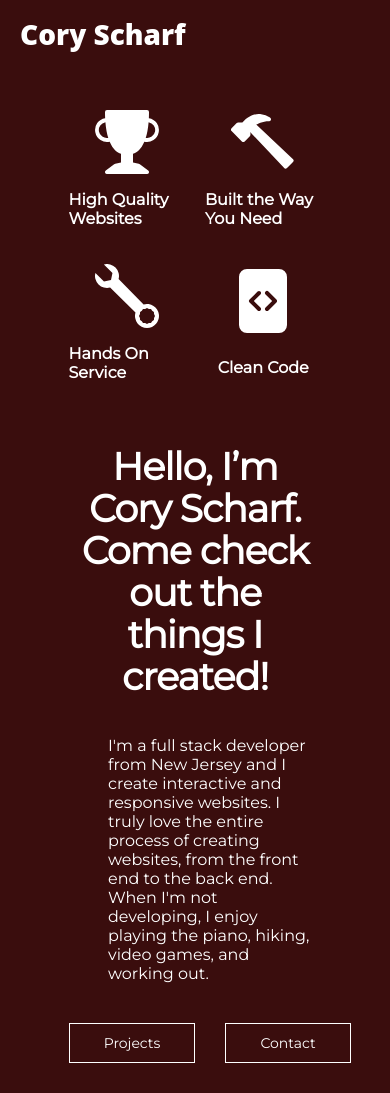
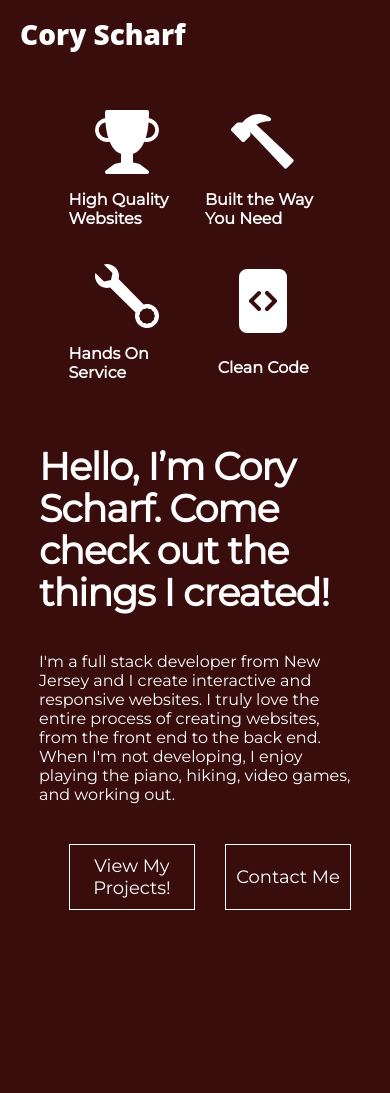
Before and after one commit to Cscharf91/portfolio-v2, a React (Create React App) app: page / in a window 390 px wide. After the commit the page ends 940 px from the top, so only its background shows below. Built offline with nearby package versions, Linux system fonts and the light colour scheme.

Commit message:
minor layout changes

```diff
--- a/src/components/home/Header.css
+++ b/src/components/home/Header.css
@@ -73,7 +73,7 @@
 }
 
 .hero-links {
-  width: 10%;
+  width: 35%;
   margin: auto;
   display: grid;
   grid-template-columns: 1fr 1fr;
@@ -137,10 +137,19 @@
     grid-template-columns: 1fr 1fr;
   }
 
+  .hero-intro {
+    text-align: left;
+  }
+
+  .hero-bio {
+    width: 100%;
+    margin-left: 0;
+  }
+
   .hero-main {
     grid-template-columns: 1fr;
     margin-bottom: 30px;
-    width: 60%;
+    width: 80%;
   }
 
   .hero-links {
--- a/src/components/home/Header.js
+++ b/src/components/home/Header.js
@@ -39,8 +39,8 @@ const Header = () => {
         When I'm not developing, I enjoy playing the piano, hiking, video games, and working out.</p>
       </div>
       <div className="hero-links slide-in-right">
-        <a className="nav-btn" href="/projects/">Projects</a>
-        <a className="nav-btn" href="/contact/">Contact</a>
+        <a className="nav-btn" href="/projects/">View My Projects!</a>
+        <a className="nav-btn" href="/contact/">Contact Me</a>
       </div>
     </div>
   );
--- a/src/components/projects/Projects.css
+++ b/src/components/projects/Projects.css
@@ -49,7 +49,7 @@
 
 @media (max-width: 1200px) {
   .projects-section {
-    width: 100%;
+    width: 90%;
   }
 }
 
--- a/src/index.css
+++ b/src/index.css
@@ -35,8 +35,10 @@ code {
   text-decoration: none;
   display: grid;
   justify-items: center;
+  align-items: center;
   padding: 10px;
   border: 1px solid white;
+  text-align: center;
 }
 
 .nav-btn:hover {
@@ -64,7 +66,7 @@ code {
 
 @media (max-width: 500px) {
   .nav-btn {
-    font-size: 14px;
+    font-size: 18px;
   }
 
   .nav-btn-inverted {
```
